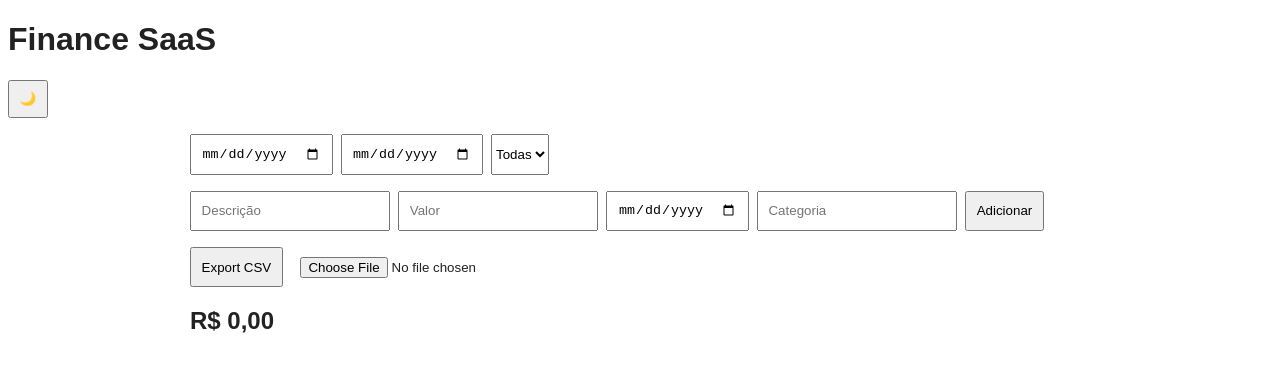
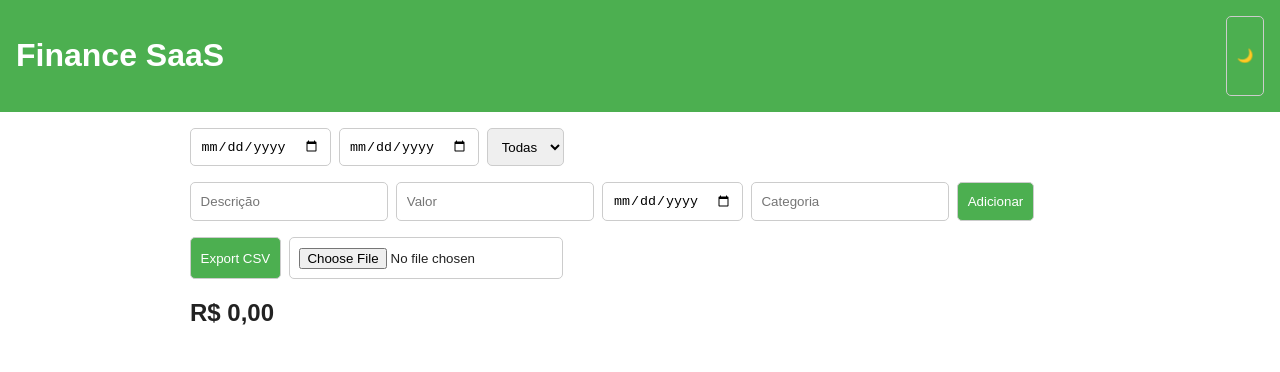
Before and after one commit to juanmendestrabalho-hub/Dashboard-2.0, a plain HTML site: page index.html in a window 1280 px wide. Shown: the top 372 px of the page. Drawn offline with nearby package versions, Linux system fonts and the light colour scheme.

Commit message:
Update style.css

```diff
--- a/style.css
+++ b/style.css
@@ -1,17 +1,26 @@
 :root {
-  --bg:#fff;
+  --bg:#ffffff;
   --text:#222;
 }
 
 [data-theme="dark"] {
   --bg:#121212;
-  --text:#fff;
+  --text:#ffffff;
 }
 
 body {
   background:var(--bg);
   color:var(--text);
   font-family:sans-serif;
+  margin:0;
+}
+
+header {
+  display:flex;
+  justify-content:space-between;
+  padding:1rem;
+  background:#4CAF50;
+  color:white;
 }
 
 .container {
@@ -27,6 +36,24 @@ body {
   margin-bottom:1rem;
 }
 
-input, button {
+input, button, select {
   padding:0.6rem;
+  border-radius:5px;
+  border:1px solid #ccc;
 }
+
+button {
+  cursor:pointer;
+  background:#4CAF50;
+  color:white;
+}
+
+ul {
+  list-style:none;
+  padding:0;
+}
+
+li {
+  padding:0.5rem;
+  border-bottom:1px solid #ccc;
+}
```
